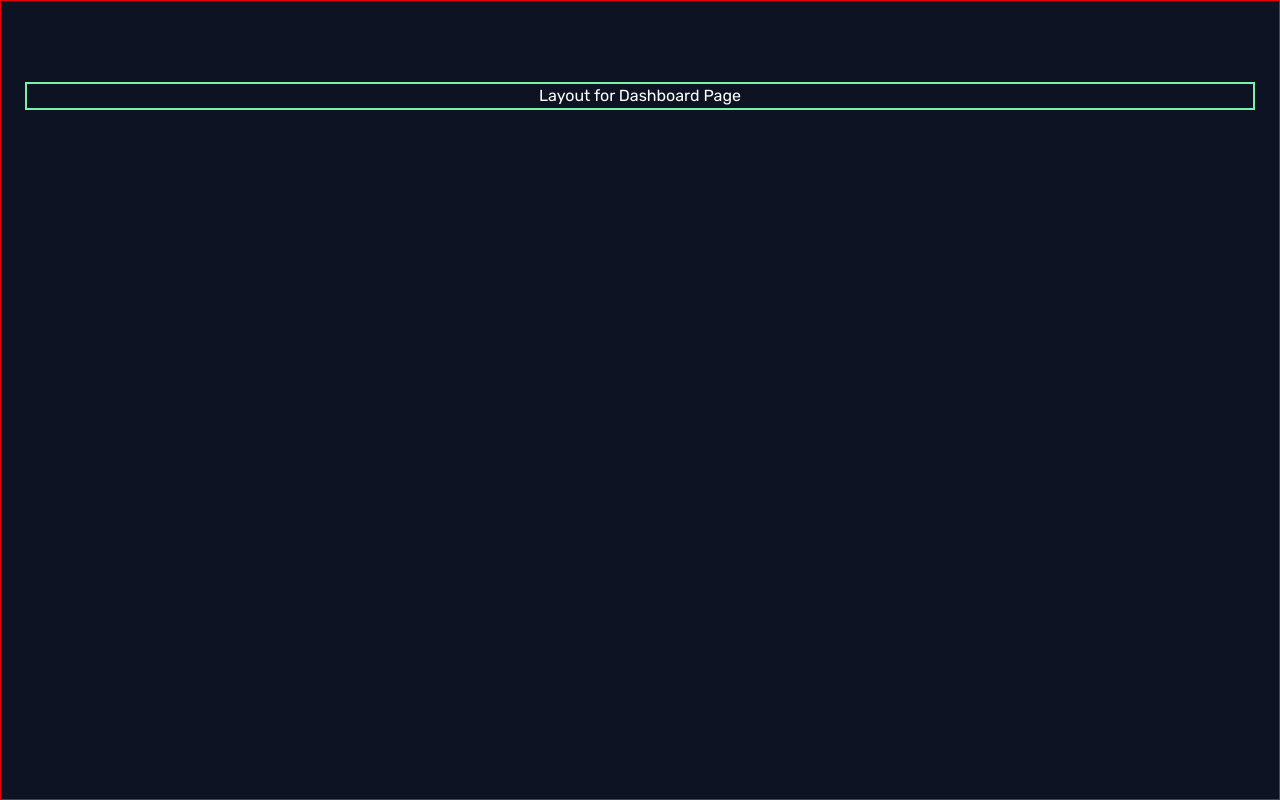
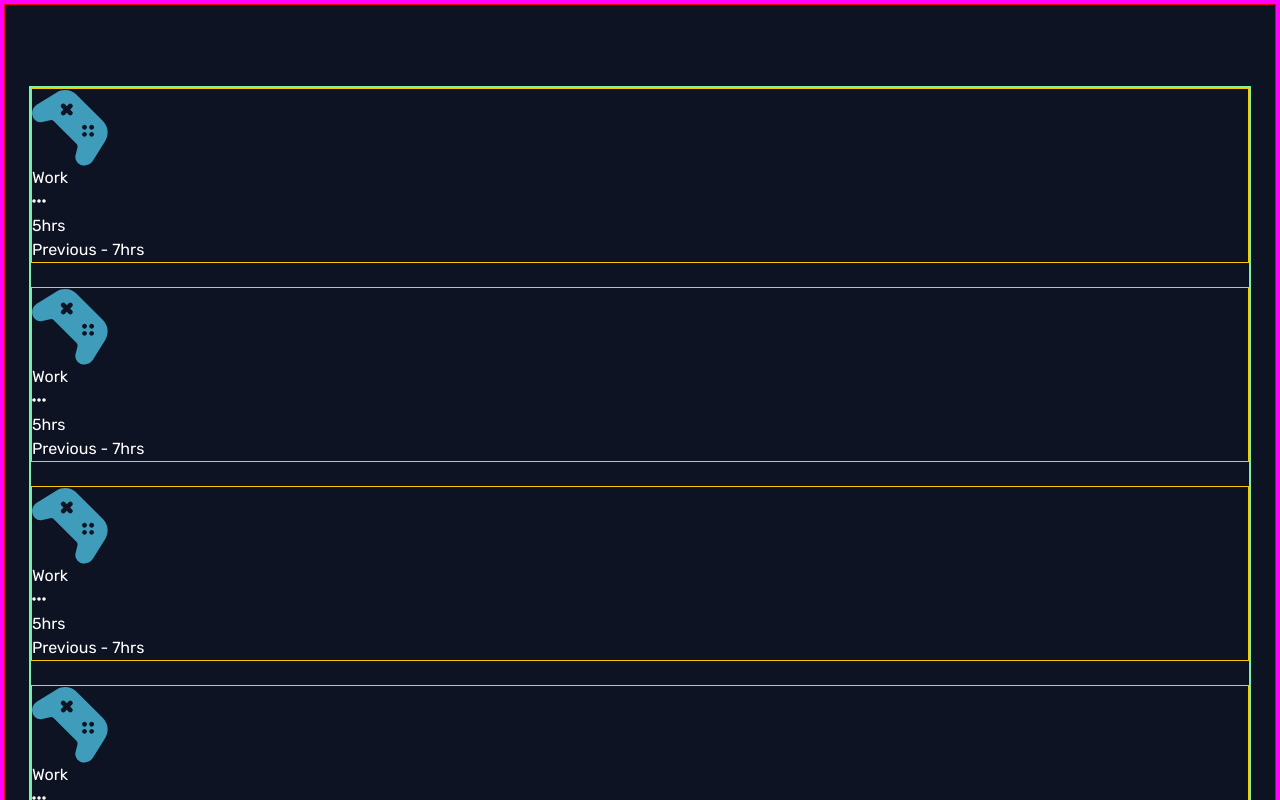
Before and after one commit to Ryan-C-Moses/time-tracking-dashboard-app, a React (Vite) app in the folder app-ui/: page / in a window 1280 px wide. Shown: the top 800 px of the page. Built offline with nearby package versions, Linux system fonts and the light colour scheme.

Commit message:
TTDA-33 general styling for task card

```diff
--- a/app-ui/index.html
+++ b/app-ui/index.html
@@ -5,6 +5,7 @@
     <link rel="icon" href="./public/images/favicon-32x32.png" />
     <meta name="viewport" content="width=device-width, initial-scale=1.0" />
     <title>Time Tracking App</title>
+    <script src="https://kit.fontawesome.com/01abc734df.js" crossorigin="anonymous" defer></script>
   </head>
   <body>
     <div id="root"></div>
--- a/app-ui/src/App.css
+++ b/app-ui/src/App.css
@@ -1,6 +1,6 @@
 #root {
+  width: 100%;
   min-height: 100vh;
-  text-align: center;
 }
 
 @keyframes logo-spin {
--- /dev/null
+++ b/app-ui/src/components/TaskCard/TaskCard.jsx
@@ -0,0 +1,27 @@
+import { getImageUrl } from '../../utils/image-utils';
+
+const TaskCard = () => {
+  return (
+    <div className="mb-[24px] border border-yellow-400">
+      <img src={getImageUrl('icon-play.svg')} alt="" />
+      <div>
+        <div>
+          <h5>Work</h5>
+          <i className="text-white fa-solid fa-ellipsis"></i>
+        </div>
+        <p>5hrs</p>
+        <p>Previous - 7hrs</p>
+      </div>
+    </div>
+  );
+};
+
+export default TaskCard;
+
+// Work
+//   5hrs <!-- daily -->
+//   Previous - 7hrs <!-- daily -->
+//   32hrs <!-- weekly -->
+//   Previous - 36hrs <!-- weekly -->
+//   103hrs <!-- monthly -->
+//   Previous - 128hrs <!-- monthly -->
--- a/app-ui/src/index.css
+++ b/app-ui/src/index.css
@@ -1,9 +1,9 @@
 @import url('https://fonts.googleapis.com/css2?family=Rubik:ital,wght@0,300..900;1,300..900&display=swap');
-@import "tailwindcss";
-@import "./custom-styles.css";
+@import 'tailwindcss';
+@import './custom-styles.css';
 
 :root {
-  font-family: "Rubik", sans-serif;
+  font-family: 'Rubik', sans-serif;
   font-weight: 400;
   font-synthesis: none;
   text-rendering: optimizeLegibility;
@@ -11,9 +11,14 @@
   -moz-osx-font-smoothing: grayscale;
 }
 
+html {
+  width: 100%;
+  height: 100%; /* Or height: 100vh; */
+}
 
 body {
   margin: 0;
   min-width: 320px;
+  border: solid 4px magenta;
   min-height: 100vh;
 }
--- a/app-ui/src/layouts/DashBoardLayout/DashBoardLayout.jsx
+++ b/app-ui/src/layouts/DashBoardLayout/DashBoardLayout.jsx
@@ -1,5 +1,17 @@
+import TaskCard from '../../components/TaskCard/TaskCard';
+
 const DashBoardLayout = () => {
-    return <div className="text-white border-2 border-green-300">Layout for Dashboard Page</div>
-}
+  return (
+    <div className='text-white border-2 border-green-300'>
+      <TaskCard />
+      <TaskCard />
+      <TaskCard />
+      <TaskCard />
+      <TaskCard />
+      <TaskCard />
+      <TaskCard />
+    </div>
+  );
+};
 
 export default DashBoardLayout;
--- /dev/null
+++ b/app-ui/src/utils/image-utils.js
@@ -0,0 +1,3 @@
+export function getImageUrl(name) {
+    return new URL(`../../public/images/${name}`, import.meta.url).href
+}
```
